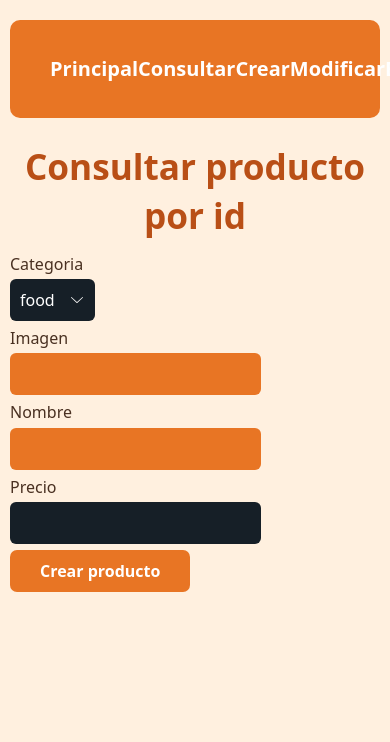
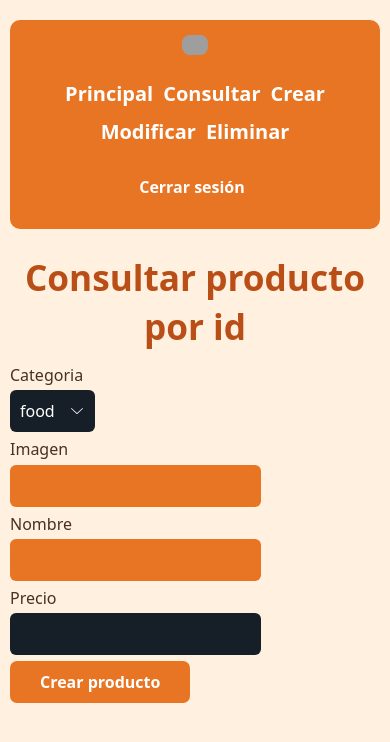
Before and after one commit to marce-sanagua/Proyecto_Seminario, a Node server app: page /dashboard/crear in a window 390 px wide; the page is wider, and only the part inside the window is pictured. Shown: the top 742 px of that part. Run offline with Node 20, Linux system fonts and the light colour scheme; the visitor is signed in with stand-in values (Sample User, id 1); grey boxes are pictures that could not be loaded.

Commit message:
Agregar estilos responsive

```diff
--- a/src/public/css/styles.css
+++ b/src/public/css/styles.css
@@ -193,3 +193,19 @@ input[type="email"],
 input[type="password"] {
     background-color: var(--naranja);
 }
+
+@media (max-width: 700px) {
+    header {
+        flex-direction: column;
+    }
+
+        header ul {
+        flex-wrap: wrap;
+        justify-content: center;
+        gap: 10px;
+    }
+
+    #contenedor-productos{
+        justify-content: center;
+    }
+}
```
